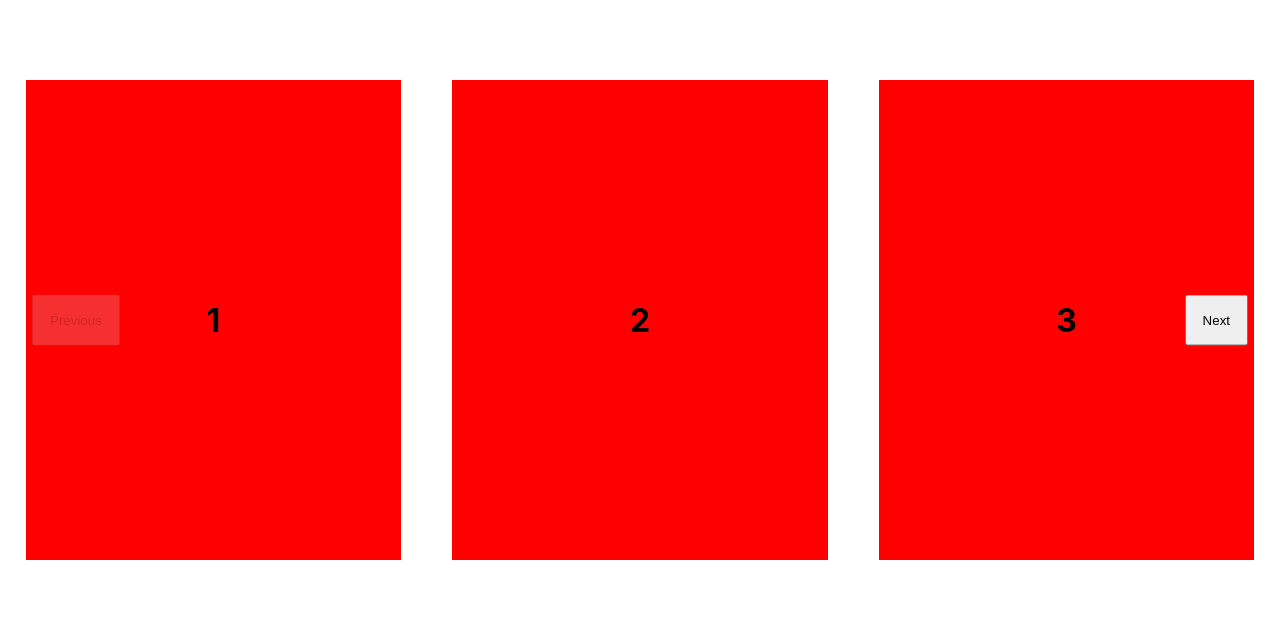
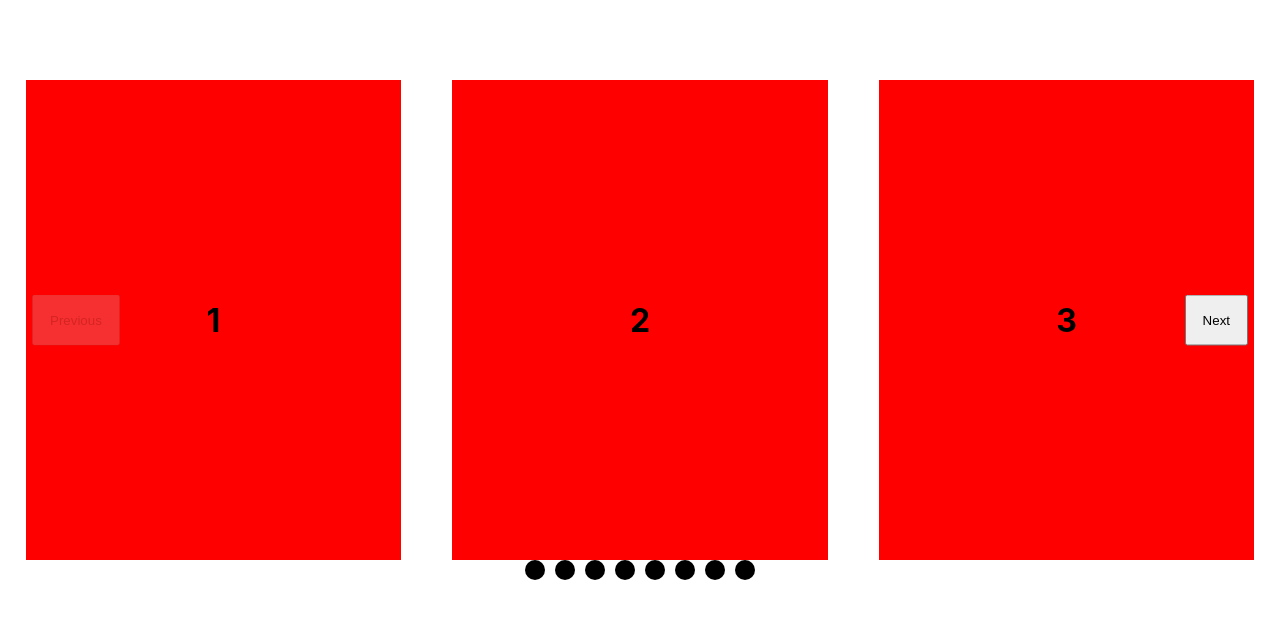
Before and after one commit to sasastevcic/framer-motion-carousel, a React (Create React App) app: page / in a window 1280 px wide. Shown: the top 618 px of the page. Built offline with nearby package versions, Linux system fonts and the light colour scheme.

Commit message:
Add dots

```diff
--- a/src/Carousel/Carousel.styles.tsx
+++ b/src/Carousel/Carousel.styles.tsx
@@ -1,5 +1,5 @@
-import { motion } from 'framer-motion';
-import styled, { css } from 'styled-components';
+import { motion } from "framer-motion";
+import styled, { css } from "styled-components";
 
 export const StyledCarousel = styled.div`
   position: relative;
@@ -49,3 +49,22 @@ export const StyledSlide = styled.div<{ $slidesPerView: number }>`
   flex: 0 0 ${({ $slidesPerView }) => `${100 / $slidesPerView}%`};
   padding: 0 2vw;
 `;
+
+export const StyledDots = styled.div`
+  position: absolute;
+  top: 100%;
+  left: 50%;
+  transform: translateX(-50%);
+  display: flex;
+  align-items: center;
+`;
+
+export const StyledDot = styled.button`
+  background-color: #000;
+  border: 0;
+  padding: 0;
+  margin: 0 5px;
+  border-radius: 50%;
+  height: 20px;
+  width: 20px;
+`;
--- a/src/Carousel/Carousel.tsx
+++ b/src/Carousel/Carousel.tsx
@@ -1,8 +1,18 @@
 /* eslint-disable @typescript-eslint/explicit-module-boundary-types */
-import { ReactElement } from 'react';
-import { useCarousel } from '../hooks/useCarousel';
+import { ReactElement } from "react";
+import { useCarousel } from "../hooks/useCarousel";
 // import { CarouselProps } from './Carousel.data';
-import { StyledCarousel, StyledWrapper, StyledTrack, StyledArrows, StyledPreviousArrow, StyledNextArrow, StyledSlide } from './Carousel.styles';
+import {
+  StyledCarousel,
+  StyledWrapper,
+  StyledTrack,
+  StyledArrows,
+  StyledPreviousArrow,
+  StyledNextArrow,
+  StyledSlide,
+  StyledDots,
+  StyledDot,
+} from "./Carousel.styles";
 
 type CarouselProps = {
   children: Array<ReactElement>;
@@ -14,13 +24,27 @@ export const Carousel = ({
   slidesPerView = 1,
   ...props
 }: CarouselProps): ReactElement => {
-  const { slides, currentSlide, controls, variants, handleDragEnd, handleSlideChange } = useCarousel(slidesPerView);
+  const {
+    slides,
+    currentSlide,
+    controls,
+    variants,
+    handleDragEnd,
+    handleGoTo,
+    handleSlideChange,
+  } = useCarousel(slidesPerView);
+
+  const generateDots = Array.from({
+    length: slides.current.length - slidesPerView + 1,
+  }).map((_, index) => index);
+
+  console.log(generateDots);
 
   return (
     <StyledCarousel {...props}>
       <StyledWrapper>
         <StyledTrack
-					drag={slides.current.length > 1 ? 'x' : false}
+          drag={slides.current.length > 1 ? "x" : false}
           dragMomentum={false}
           onDragEnd={handleDragEnd}
           animate={controls}
@@ -40,22 +64,29 @@ export const Carousel = ({
         </StyledTrack>
       </StyledWrapper>
       {slides.current.length > 1 && (
+        <>
           <StyledArrows>
             <StyledPreviousArrow
               type="button"
-						onClick={() => handleSlideChange('Previous')}
+              onClick={() => handleSlideChange("Previous")}
               disabled={currentSlide === 0}
             >
               Previous
             </StyledPreviousArrow>
             <StyledNextArrow
               type="button"
-						onClick={() => handleSlideChange('Next')}
+              onClick={() => handleSlideChange("Next")}
               disabled={currentSlide === slides.current.length - slidesPerView}
             >
               Next
             </StyledNextArrow>
           </StyledArrows>
+          <StyledDots>
+            {generateDots.map((dot) => (
+              <StyledDot key={dot} onClick={() => handleGoTo(dot)} />
+            ))}
+          </StyledDots>
+        </>
       )}
     </StyledCarousel>
   );
--- a/src/hooks/useCarousel.ts
+++ b/src/hooks/useCarousel.ts
@@ -1,10 +1,10 @@
-import { useEffect, useState, useRef, useMemo, useCallback } from 'react';
-import { useAnimation, Variants } from 'framer-motion';
-import { DragHandler } from 'framer-motion/types/gestures/drag/types';
-import { useEvent } from 'react-use';
-import debounce from 'lodash.debounce';
+import { useEffect, useState, useRef, useMemo, useCallback } from "react";
+import { useAnimation, Variants } from "framer-motion";
+import { DragHandler } from "framer-motion/types/gestures/drag/types";
+import { useEvent } from "react-use";
+import debounce from "lodash.debounce";
 
-type DirectionType = 'Next' | 'Previous';
+type DirectionType = "Next" | "Previous";
 
 const MIN_PERCENT = 60;
 const MIN_VELOCITY = 100;
@@ -19,7 +19,10 @@ export const useCarousel = (slidesPerView = 1) => {
   const [currentSlide, setCurrentSlide] = useState(0);
   const [slideWidth, setSlideWidth] = useState(0);
 
-  const getTranslate = useMemo(() => -slideWidth * currentSlide, [currentSlide, slideWidth]);
+  const getTranslate = useMemo(
+    () => -slideWidth * currentSlide,
+    [currentSlide, slideWidth]
+  );
 
   const variants: Variants = {
     translate: {
@@ -32,15 +35,19 @@ export const useCarousel = (slidesPerView = 1) => {
   };
 
   const startAnimation = useCallback(() => {
-		controls.start('translate');
+    controls.start("translate");
   }, [controls]);
 
   const handleSlideChange = (step: DirectionType) => {
-		if (step === 'Next') {
+    if (step === "Next") {
       setCurrentSlide((currentState) => currentState + 1);
-		} else if (step === 'Previous') {
+    } else if (step === "Previous") {
       setCurrentSlide((currentState) => currentState - 1);
     }
+  };
+
+  const handleGoTo = (slideNumber: number) => {
+    setCurrentSlide(slideNumber);
   };
 
   const handleReset = () => {
@@ -53,13 +60,17 @@ export const useCarousel = (slidesPerView = 1) => {
 
     const swipeRight = length > 0;
     const swipeLeft = length < 0;
-    const stepLength = swipeRight ? Math.ceil(length / 100) : Math.floor(length / 100);
+    const stepLength = swipeRight
+      ? Math.ceil(length / 100)
+      : Math.floor(length / 100);
     const lastSlide = slides.current.length - slidesPerView;
     const isNotFirst = currentSlide > 0;
     const isNotLast = currentSlide < lastSlide;
 
-    const notFirstNorLast = (isNotFirst || swipeLeft) && (isNotLast|| swipeRight);
-    const isSwipedEnough = Math.abs(length) > MIN_PERCENT || Math.abs(velocityX) > MIN_VELOCITY;
+    const notFirstNorLast =
+      (isNotFirst || swipeLeft) && (isNotLast || swipeRight);
+    const isSwipedEnough =
+      Math.abs(length) > MIN_PERCENT || Math.abs(velocityX) > MIN_VELOCITY;
 
     if (isSwipedEnough && notFirstNorLast) {
       setCurrentSlide((currentState) => {
@@ -76,9 +87,12 @@ export const useCarousel = (slidesPerView = 1) => {
     }
   };
 
-	useEvent('resize', debounce(() => {
+  useEvent(
+    "resize",
+    debounce(() => {
       setSlideWidth(slides.current[0].clientWidth);
-  }, 300));
+    }, 300)
+  );
 
   useEffect(() => {
     startAnimation();
@@ -86,7 +100,7 @@ export const useCarousel = (slidesPerView = 1) => {
 
   useEffect(() => {
     if (slides.current.length > 0) {
-      setSlideWidth(slides.current[0].clientWidth)
+      setSlideWidth(slides.current[0].clientWidth);
     }
   }, [slides]);
 
@@ -97,6 +111,7 @@ export const useCarousel = (slidesPerView = 1) => {
     variants,
     handleDragEnd,
     handleSlideChange,
+    handleGoTo,
     handleReset,
   } as const;
 };
```
Lines whose indentation alone changed are shown as unchanged.
